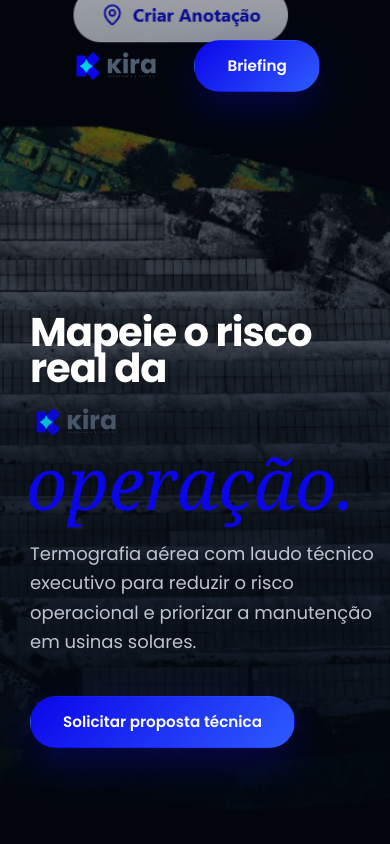
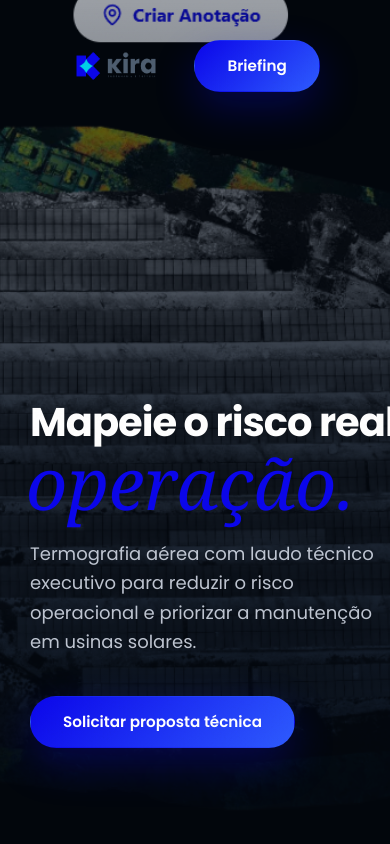
Before and after one commit to RodrigoAbrao/kira-website, a React (Vite) app: page / in a window 390 px wide. Shown: the top 844 px of the page. Built offline with nearby package versions, Linux system fonts and the light colour scheme.

Commit message:
style(hero): prevent title wrapping to keep logo inline

```diff
--- a/src/App.jsx
+++ b/src/App.jsx
@@ -67,8 +67,8 @@
       <div className="container relative z-10 w-full pl-4 md:pl-12">
         <div className="max-w-[800px]">
           <h1 className="hero-anim text-white leading-[0.9] flex flex-col items-start mt-2">
-            <div className="flex flex-wrap items-center gap-4 mb-2">
-              <span className="font-sans font-bold text-[clamp(2.5rem,4vw,4rem)] tracking-tight">Mapeie o risco real da</span>
+            <div className="flex flex-row items-center gap-4 mb-2">
+              <span className="font-sans font-bold text-[clamp(2.5rem,4vw,4rem)] tracking-tight whitespace-nowrap">Mapeie o risco real da</span>
               <img src="/assets/logo-kira-h1-1.png" alt="Kira Engenharia" className="h-[40px] md:h-[60px] w-auto opacity-90" />
             </div>
             <span className="font-serif italic text-[clamp(4.5rem,8vw,8.5rem)] text-primary font-normal translate-x-[-4px]">operação.</span>
```
